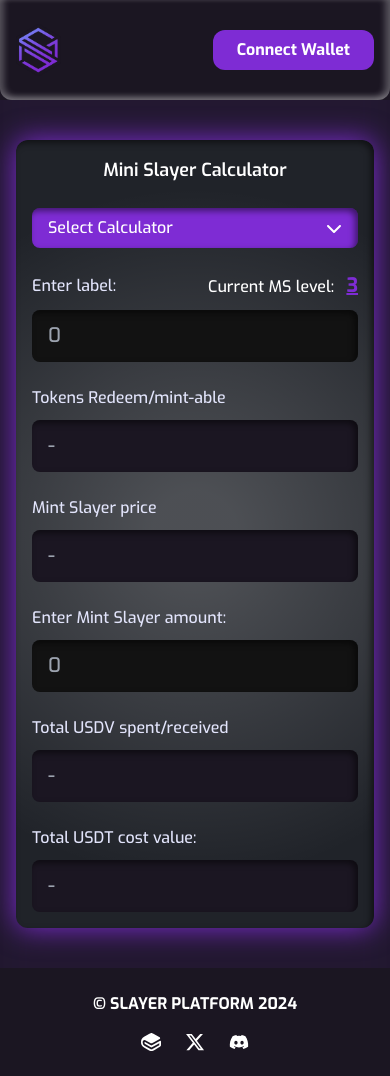
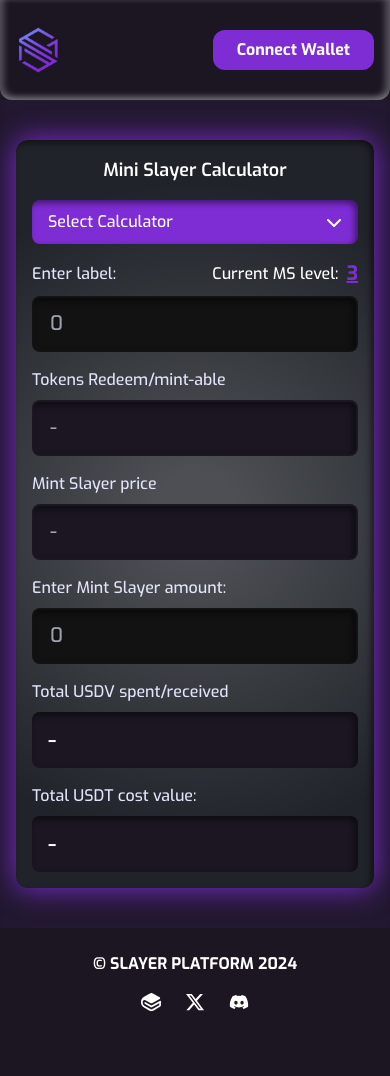
Before and after one commit to Lumariom-Media-Group/minislayer-dapp, a Next.js app: page /calculator in a window 390 px wide. After the commit the page ends 1036 px from the top, so only its background shows below. Built offline with nearby package versions, Linux system fonts and the light colour scheme.

Commit message:
Change styling for the calculator

```diff
--- a/app/calculator/page.tsx
+++ b/app/calculator/page.tsx
@@ -14,7 +14,7 @@
   return (
     <div className="min-h-[calc(100dvh-115.963px-88px)] overflow-hidden text-text overflow-x-hidden px-4 sm:px-8 py-10 sm:py-14 lg:py-24">
       <div className="relative max-w-[700px] rounded-xl mx-auto container">
-        <div className="bg-darkSlate bg-radial-glow glowing-effect relative z-10 p-4 rounded-xl shadow-insetDarkGlow flex flex-col gap-6 sm:p-6">
+        <div className="bg-darkSlate bg-radial-glow glowing-effect relative z-10 p-4 rounded-xl shadow-insetDarkGlow flex flex-col gap-4 sm:gap-6 sm:p-6">
           <h1 className="font-semibold text-center text-lg sm:text-2xl">
             Mini Slayer Calculator
           </h1>
@@ -22,7 +22,7 @@
           <div className="w-full relative">
             <button
               onClick={() => setIsOpen(!isOpen)}
-              className="w-full shadow-insetDarkGlow flex justify-between items-center gap-4 bg-primary text-white font-medium px-4 py-2 md:px-5 md:py-3 rounded-lg transition-all hover:bg-primary-light focus:outline-none md:text-xl"
+              className="w-full shadow-insetDarkGlow outline-none flex justify-between items-center gap-4 bg-primary text-white font-medium px-4 py-2.5 sm:px-5 sm:py-3 sm:text-xl rounded-lg transition-all hover:bg-primary-light focus:outline-none"
             >
               {selectedCalculator ? selectedCalculator : "Select Calculator"}
               <FaChevronDown
@@ -36,7 +36,7 @@
                 {["Mint Calculator", "Redeem Calculator"].map((item, index) => (
                   <button
                     key={index}
-                    className="block w-full text-left px-4 py-3 md:px-5 text-sm md:text-base font-medium rounded-lg transition-colors hover:bg-primary"
+                    className="block w-full text-left px-4 py-2.5 sm:py-3 sm:px-5 text-base font-medium rounded-lg transition-colors hover:bg-primary"
                     onClick={() => handleSelect(item)}
                   >
                     {item}
@@ -46,32 +46,30 @@
             )}
           </div>
 
-          <div className="flex flex-col gap-2.5">
+          <div className="flex flex-col gap-2 sm:gap-2.5">
             <div className="font-medium flex items-center justify-between sm:text-lg">
-              <label htmlFor="label" className="text-gray">
+              <label htmlFor="labelInput" className="text-gray">
                 Enter label:
               </label>
-
-              <div>
+              <div className="flex items-center">
                 Current MS level:{" "}
                 <span className="text-primary ml-2 font-bold text-xl sm:text-2xl underline">
                   3
                 </span>
               </div>
             </div>
-
             <input
               type="text"
-              id="label"
+              id="labelInput"
               placeholder="0"
-              className="bg-[#121212] outline-none placeholder:text-gray-500 text-xl sm:text-2xl font-medium px-4 py-3 md:px-5 md:py-4 rounded-lg shadow-insetDarkGlow"
+              className="bg-[#121212] outline-none placeholder:text-gray-500 text-xl sm:text-2xl font-medium px-4 py-3 md:px-5 md:py-4 rounded-lg shadow-insetDarkGlow border-2 border-transparent transition-all duration-300 focus:border-primary"
             />
           </div>
 
-          <div className="grid gap-6 sm:grid-cols-2 sm:gap-8">
-            <div className="flex flex-col gap-2.5">
+          <div className="flex flex-col gap-4 sm:grid sm:grid-cols-2 sm:gap-8">
+            <div className="flex flex-col gap-2 sm:gap-2.5">
               <div className="sm:text-lg">
-                <label htmlFor="label" className="font-medium text-gray">
+                <label htmlFor="tokensInput" className="font-medium text-gray">
                   {selectedCalculator === ""
                     ? "Tokens Redeem/mint-able"
                     : selectedCalculator === "Mint Calculator"
@@ -79,73 +77,94 @@
                     : "Tokens Redeemable"}
                 </label>
               </div>
-
               <input
                 type="text"
+                id="tokensInput"
                 placeholder="-"
-                className="bg-background outline-none placeholder:text-gray-500 text-xl sm:text-2xl font-medium px-4 py-3 md:px-5 md:py-4 rounded-lg shadow-insetDarkGlow"
+                className="bg-background outline-none placeholder:text-gray-500 text-xl sm:text-2xl font-medium px-4 py-3 md:px-5 md:py-4 rounded-lg shadow-insetDarkGlow border-2 border-transparent transition-all duration-300 focus:border-primary"
               />
             </div>
 
-            <div className="flex flex-col gap-2.5">
+            <div className="flex flex-col gap-2 sm:gap-2.5">
               <div className="sm:text-lg">
-                <label htmlFor="label" className="font-medium text-gray">
+                <label
+                  htmlFor="slayerPriceInput"
+                  className="font-medium text-gray"
+                >
                   Mint Slayer price
                 </label>
               </div>
-
               <input
                 type="text"
+                id="slayerPriceInput"
                 placeholder="-"
-                className="bg-background outline-none placeholder:text-gray-500 text-xl sm:text-2xl font-medium px-4 py-3 md:px-5 md:py-4 rounded-lg shadow-insetDarkGlow"
+                className="bg-background outline-none placeholder:text-gray-500 text-xl sm:text-2xl font-medium px-4 py-3 md:px-5 md:py-4 rounded-lg shadow-insetDarkGlow border-2 border-transparent transition-all duration-300 focus:border-primary"
               />
             </div>
           </div>
 
-          <div className="flex flex-col gap-2.5">
+          <div className="flex flex-col gap-2 sm:gap-2.5">
             <div className="sm:text-lg">
-              <label htmlFor="label" className="font-medium text-gray">
+              <label
+                htmlFor="mintAmountInput"
+                className="font-medium text-gray"
+              >
                 Enter Mint Slayer amount:
               </label>
             </div>
-
             <input
               type="text"
+              id="mintAmountInput"
               placeholder="0"
-              className="bg-[#121212] outline-none placeholder:text-gray-500 text-xl sm:text-2xl font-medium px-4 py-3 md:px-5 md:py-4 rounded-lg shadow-insetDarkGlow"
+              className="bg-[#121212] outline-none placeholder:text-gray-500 text-xl sm:text-2xl font-medium px-4 py-3 md:px-5 md:py-4 rounded-lg shadow-insetDarkGlow border-2 border-transparent transition-all duration-300 focus:border-primary"
             />
           </div>
 
-          <div className="flex flex-col gap-2.5">
+          <div className="flex flex-col gap-2 sm:gap-2.5">
             <div className="sm:text-lg">
-              <label htmlFor="label" className="font-medium text-gray">
+              <p className="font-medium text-gray">
                 {selectedCalculator === ""
                   ? "Total USDV spent/received"
                   : selectedCalculator === "Mint Calculator"
                   ? "Total USDV spent"
                   : "Total USDV received"}
-              </label>
+              </p>
             </div>
-
-            <input
-              type="text"
-              placeholder="-"
-              className="bg-background outline-none placeholder:text-gray-500 text-xl sm:text-2xl font-medium px-4 py-3 md:px-5 md:py-4 rounded-lg shadow-insetDarkGlow"
-            />
+            {selectedCalculator === "" ? (
+              <div className="bg-background flex flex-col gap-1 font-medium px-4 py-3 text-2xl sm:text-4xl md:px-5 md:py-4 rounded-lg shadow-insetDarkGlow">
+                -
+              </div>
+            ) : (
+              <div className="bg-background flex flex-col gap-1 font-medium px-4 py-3 md:px-5 md:py-4 rounded-lg shadow-insetDarkGlow">
+                <div className="flex items-center gap-1 font-bold text-base sm:text-lg">
+                  <span>20 - </span>
+                  <span className="text-red">5% Tax</span>
+                </div>
+                <div className="font-semibold text-blue text-3xl sm:text-4xl">
+                  19 USDV
+                </div>
+              </div>
+            )}
           </div>
 
-          <div className="flex flex-col gap-2.5">
+          <div className="flex flex-col gap-2 sm:gap-2.5">
             <div className="sm:text-lg">
-              <label htmlFor="label" className="font-medium text-gray">
-                Total USDT cost value:
-              </label>
+              <p className="font-medium text-gray">Total USDT cost value:</p>
             </div>
-
-            <input
-              type="text"
-              placeholder="-"
-              className="bg-background outline-none placeholder:text-gray-500 text-xl sm:text-2xl font-medium px-4 py-3 md:px-5 md:py-4 rounded-lg shadow-insetDarkGlow"
-            />
+            {selectedCalculator === "" ? (
+              <div className="bg-background flex flex-col gap-1 font-medium px-4 py-3 text-2xl sm:text-4xl md:px-5 md:py-4 rounded-lg shadow-insetDarkGlow">
+                -
+              </div>
+            ) : (
+              <div className="bg-background flex flex-col gap-1 font-medium px-4 py-3 md:px-5 md:py-4 rounded-lg shadow-insetDarkGlow">
+                <div className="font-semibold text-base sm:text-lg">
+                  <span>29 USDV x 1.25</span>
+                </div>
+                <div className="font-bold text-green text-3xl sm:text-4xl">
+                  $ 23.75
+                </div>
+              </div>
+            )}
           </div>
         </div>
       </div>
--- a/package.json
+++ b/package.json
@@ -13,7 +13,8 @@
     "next": "15.1.3",
     "react": "^19.0.0",
     "react-dom": "^19.0.0",
-    "react-icons": "^5.4.0"
+    "react-icons": "^5.4.0",
+    "tailwind-merge": "^2.6.0"
   },
   "devDependencies": {
     "@eslint/eslintrc": "^3",
--- a/tailwind.config.ts
+++ b/tailwind.config.ts
@@ -18,6 +18,8 @@
         gray: "#E2E4FB",
         green: "#22f3d0",
         red: "#aa2625",
+        redLight: "#F37B22",
+        blue: "#22A2F3",
         darkSlate: "#202329"
       },
       boxShadow: {
```
Also changed, not shown: 1 other file (tests, documents, lock files or other folders).
